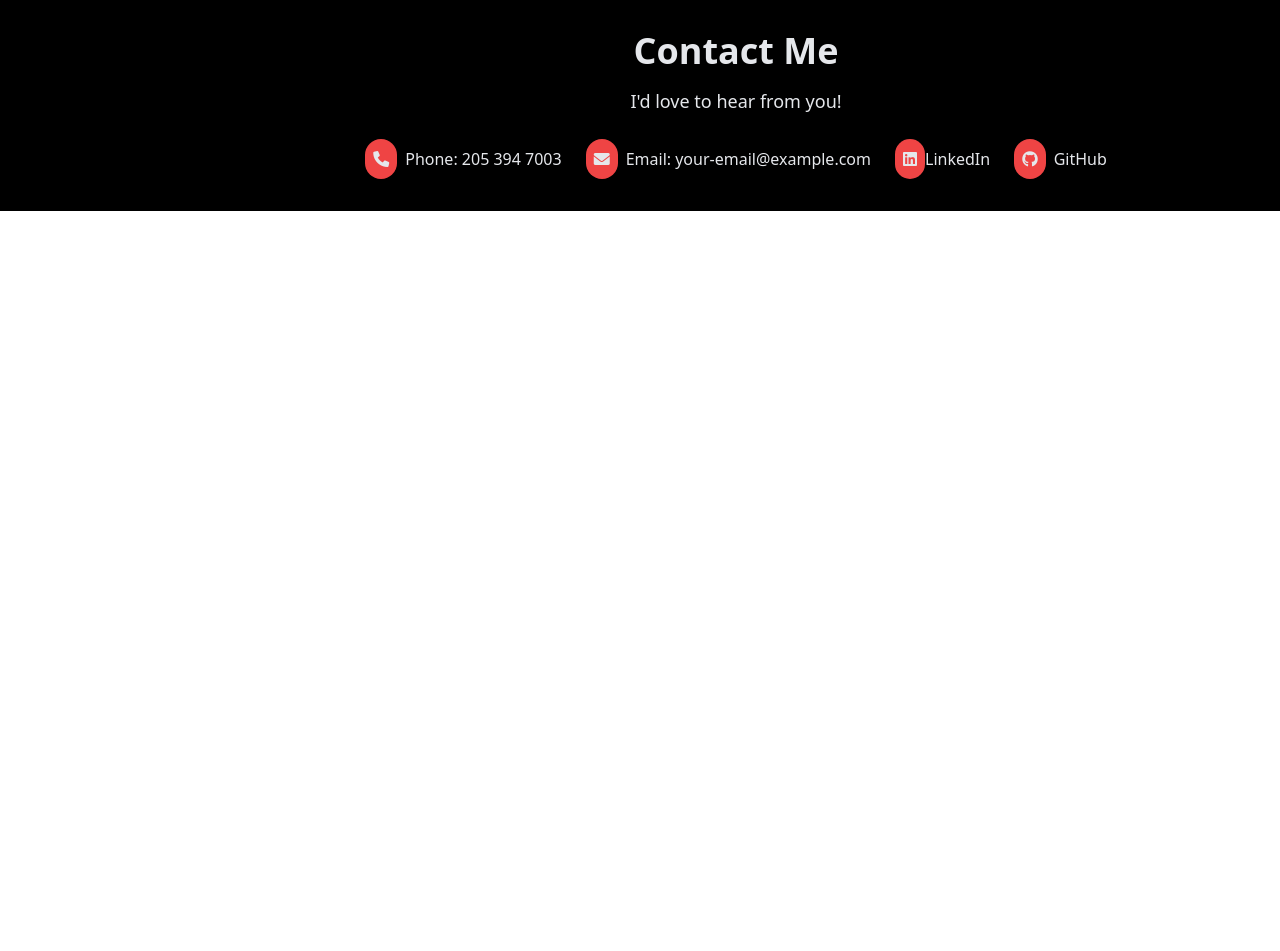
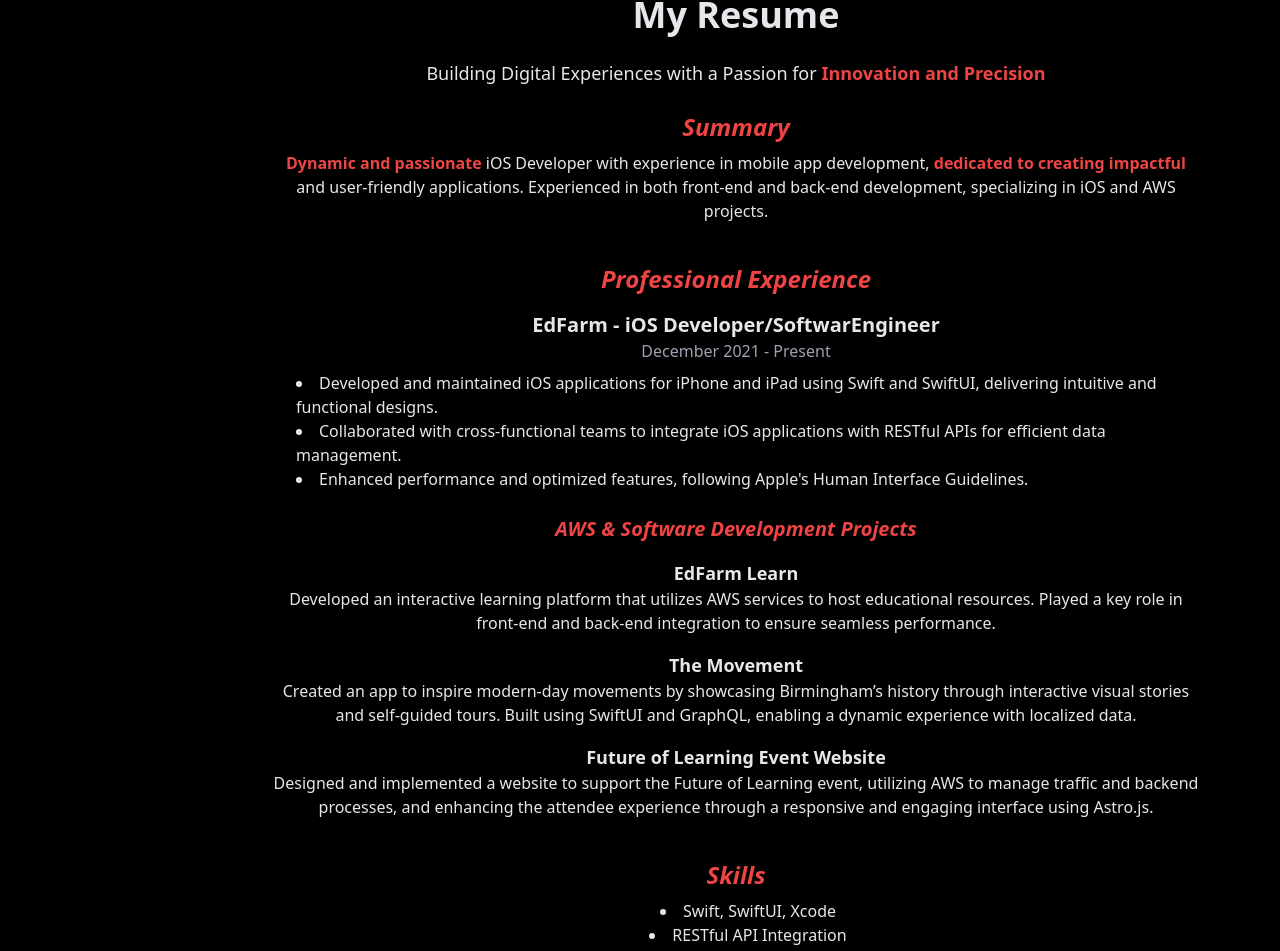
Before and after one commit to Alseals1/-my-portfolio-website, a React (Create React App) app: page / in a window 1280 px wide. Shown: the part 1277-2228 px from the top of the page. Before the commit the page ends 1488 px from the top, so only its background shows below. Built offline with nearby package versions, Linux system fonts and the light colour scheme.

Commit message:
added contact and resume content

```diff
--- a/src/sections/Contact.js
+++ b/src/sections/Contact.js
@@ -2,7 +2,7 @@
 
 const Contact = () => {
   return (
-    <div className=" text-gray-200 item-center" id="contact">
+    <div className=" text-gray-200 item-center" id="contact mb-8">
       <div
         className="flex flex-col items-center text-gray-200 p-8"
         id="contact"
@@ -25,7 +25,7 @@
             <p className="bg-red-500 p-2 rounded-full">
               <i className="fas fa-envelope"></i>
             </p>
-            <span>Email: your-email@example.com</span>
+            <span>Email: 1seals.alandis@gmail.com</span>
           </a>
 
           <a
@@ -37,7 +37,7 @@
             <span className="bg-red-500 p-2 rounded-full">
               <i className="fab fa-linkedin"></i>
             </span>
-            <span>LinkedIn</span>
+            <span> LinkedIn</span>
           </a>
 
           <a
--- a/src/sections/Home/HomeSection.js
+++ b/src/sections/Home/HomeSection.js
@@ -16,10 +16,10 @@
         In a world where innovation knows no bounds, I invite you to step into
         my journey—a thrilling adventure fueled by passion, creativity, and the
         relentless pursuit of knowledge. This is more than just a website; it’s
-        a <strong className="text-red-500">showcase of my skills</strong>, a{" "}
+        a <strong className="text-red-500">showcase of my skills</strong>, a
         <strong className="text-red-500">celebration of my projects</strong>,
         and a{" "}
-        <strong className="text-red-500">platform to share my story</strong>{" "}
+        <strong className="text-red-500">platform to share my story</strong>
         with you, the audience.
       </p>
       <a
--- a/src/sections/Resume.js
+++ b/src/sections/Resume.js
@@ -1,7 +1,116 @@
 import React from "react";
 
 function Resume() {
-  return <div className="text-gray-200 text-3xl font-bold">Resume</div>;
+  return (
+    <div className=" text-gray-200 p-8 mx-32">
+      <div className="text-4xl font-bold mb-6 text-center"> My Resume</div>
+      <div className="text-lg font-semi mb-6 text-center">
+        Building Digital Experiences with a Passion for{" "}
+        <strong className="text-red-500">Innovation and Precision </strong>
+      </div>
+      {/* Summary */}
+      <div className="mb-10">
+        <h3 className="text-2xl font-semibold text-red-500 mb-2 italic">
+          Summary
+        </h3>
+        <p className="text-center">
+          <strong className="text-red-500">Dynamic and passionate </strong> iOS
+          Developer with experience in mobile app development,{" "}
+          <strong className="text-red-500">
+            dedicated to creating impactful
+          </strong>{" "}
+          and user-friendly applications. Experienced in both front-end and
+          back-end development, specializing in iOS and AWS projects.
+        </p>
+      </div>
+
+      {/* Professional Experience */}
+      <div className="mb-10">
+        <h3 className="text-2xl font-semibold text-red-500 mb-4 italic">
+          Professional Experience
+        </h3>
+
+        {/* EdFarm - iOS Developer */}
+        <div className="mb-6">
+          <div className="text-xl font-semibold">
+            EdFarm - iOS Developer/SoftwarEngineer
+          </div>
+          <p className="text-gray-400">December 2021 - Present</p>
+          <ul className="list-disc list-inside ml-6 mt-2 text-left">
+            <li>
+              Developed and maintained iOS applications for iPhone and iPad
+              using Swift and SwiftUI, delivering intuitive and functional
+              designs.
+            </li>
+            <li>
+              Collaborated with cross-functional teams to integrate iOS
+              applications with RESTful APIs for efficient data management.
+            </li>
+            <li>
+              Enhanced performance and optimized features, following Apple's
+              Human Interface Guidelines.
+            </li>
+          </ul>
+        </div>
+
+        {/* AWS and Software Development Projects */}
+        <div className="mb-6">
+          <div className="text-xl font-semibold text-red-500 italic">
+            AWS & Software Development Projects
+          </div>
+
+          {/* EdFarm Learn */}
+          <div className="mt-4">
+            <h5 className="text-lg font-semibold">EdFarm Learn</h5>
+            <p>
+              Developed an interactive learning platform that utilizes AWS
+              services to host educational resources. Played a key role in
+              front-end and back-end integration to ensure seamless performance.
+            </p>
+          </div>
+
+          {/* The Movement App */}
+          <div className="mt-4">
+            <h5 className="text-lg font-semibold">The Movement</h5>
+            <p>
+              Created an app to inspire modern-day movements by showcasing
+              Birmingham’s history through interactive visual stories and
+              self-guided tours. Built using SwiftUI and GraphQL, enabling a
+              dynamic experience with localized data.
+            </p>
+          </div>
+
+          {/* Future of Learning Event Website */}
+          <div className="mt-4">
+            <h5 className="text-lg font-semibold">
+              Future of Learning Event Website
+            </h5>
+            <p>
+              Designed and implemented a website to support the Future of
+              Learning event, utilizing AWS to manage traffic and backend
+              processes, and enhancing the attendee experience through a
+              responsive and engaging interface using Astro.js.
+            </p>
+          </div>
+        </div>
+      </div>
+
+      {/* Skills */}
+      <div className="mb-10">
+        <div className="text-2xl font-semibold text-red-500 mb-2 italic">
+          Skills
+        </div>
+        <ul className="list-disc list-inside ml-6">
+          <li>Swift, SwiftUI, Xcode</li>
+          <li>RESTful API Integration</li>
+          <li>AWS (Hosting, Storage, Database Management)</li>
+          <li>GraphQL, Core Data, MVVM Architecture</li>
+          <li>Apple’s Human Interface Guidelines</li>
+          <li>Version Control (Git)</li>
+        </ul>
+      </div>
+    </div>
+  );
 }
 
 export default Resume;
```
